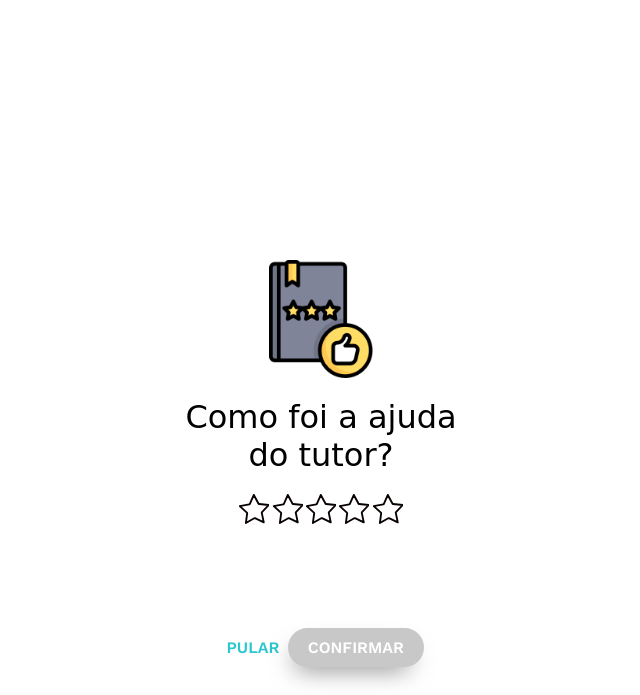
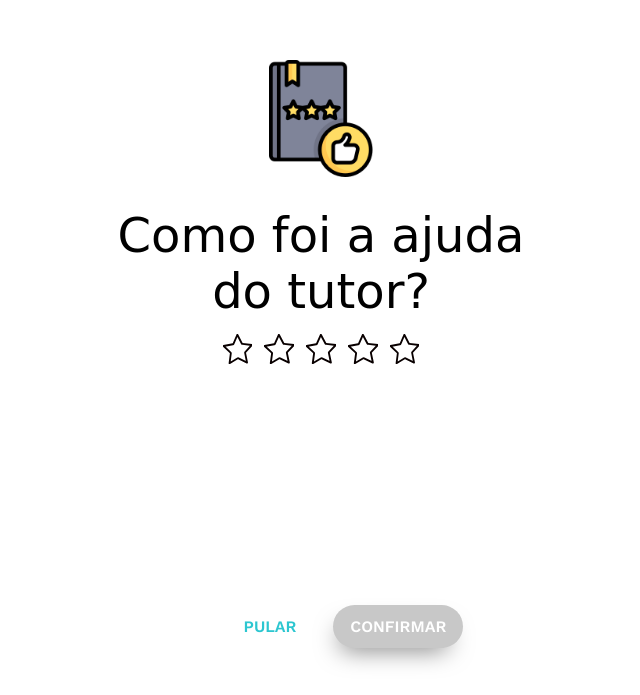
Before and after one commit to bbbertucci/TutorMundi, a plain HTML site: page index.html in a window 1280 px wide. Shown: the part 105-800 px from the top of the page, without its empty margins (319-959 px from the left). Drawn offline with nearby package versions, Linux system fonts and the light colour scheme; a web font is replaced by a local one.

Commit message:
Improvements and tweaks to layout

```diff
--- a/index.html
+++ b/index.html
@@ -23,10 +23,10 @@
                     <div id="star4" class="empty" onclick="fill_stars(this.id)"></div>
                     <div id="star5" class="empty" onclick="fill_stars(this.id)"></div>
                 </div>
-                <div class="row-buttons">
-                    <div class="pular">PULAR</div>
-                    <div id="confirmar" class="confirmar-empty">CONFIRMAR</div>
-                </div>
+            </div>
+            <div class="row-buttons">
+                <button class="pular">PULAR</button>
+                <button id="confirmar" class="confirmar-empty">CONFIRMAR</button>
             </div>
         </div>
     </body>
--- a/style.css
+++ b/style.css
@@ -6,18 +6,31 @@
     display: flex;
     justify-content: center;
     height: 100%;
+    position: relative;
 }
 
 .content {
     width: 100%;
-    display: flex;
-    flex-direction: column;
-    justify-content: end;
-    position: relative;
+    position: absolute;
+    top: 20%;
+    font-size: 200%;
+    font-family: 'Londrina Solid', cursive;
+    text-align: center;
+}
+
+.row-buttons {
+    position: absolute;
+    bottom: 5%;
+    width: 100%;
 }
 
 @media only screen and (min-width: 768px) {
     .content {
+        width: 33%;
+        font-size: 300%;
+    }
+
+    .row-buttons {
         width: 33%;
     }
 }
@@ -27,83 +40,81 @@
     justify-content: center;
 }
 
-div.row-book {
+.row-book {
     height: auto;
 }
 
-div.row-book img {
+.row-book img {
     width: 25%;
 }
 
-div.row-text {
-    font-family: 'Londrina Solid', cursive;
-    font-size: 200%;
-    text-align: center;
-    margin-top: 20px;
+.row-text {
+    margin-top: 30px;
 }
 
-div.row-stars {
-    width: 100%;
-    padding-top: 10px;
-    padding-left: 30%;
-    padding-right: 30%;
+.row-stars {
+    padding-top: 5px;
+    padding-left: 25%;
+    padding-right: 25%;
 }
 
-div.row-stars div {
+.row-stars div {
     background-size: cover;
     background-position: center;
     background-repeat: no-repeat;
     aspect-ratio: 1;
-    width: 25%;
-    min-width: 20px;
-    padding-left: 2%;
-    padding-right: 2%;
-    margin-left: 1%;
-    margin-right: 1%;
+    width: 15%;
+    max-width: 40px;
+    margin-left: 6px;
+    margin-right: 6px;
     margin-top: 10px;
+    cursor: pointer;
 }
 
-div.empty {
+.empty {
     background-image: url(images/estrela_vazia.svg);
 }
 
-div.filled {
+.filled {
     background: url(images/estrela_cheia.svg) center center no-repeat;
 }
 
-.row-buttons {
-    margin-top: 25%;
-    margin-bottom: 20px;
-    justify-content: right;
+.row-buttons button {
+    position: relative;
+    border: none;
+    font-size: 100%;
 }
 
-div.pular {
+.pular {
     color: #2CC6D0;
+    background-color: transparent;
     font-family: 'Work Sans', sans-serif;
-    margin-top: 10px;
-    margin-bottom: 10px;
-    margin-left: 2%;
-    margin-right: 2%;
+    width: 50px;
+    position: absolute;
+    left: 30%;
+    padding-top: 12px;
+    padding-bottom: 12px;
+    cursor: pointer;
 }
 
 [class*="confirmar-"] {
-    display: flex;
-    flex-direction: row;
     color: white;
     font-family: 'Work Sans', sans-serif;
-    padding-top: 10px;
-    padding-bottom: 10px;
-    padding-left: 20px;
-    padding-right: 20px;
     border-radius: 30px;
+    width: 130px;
+    padding-top: 12px;
+    padding-bottom: 12px;
+    position: absolute;
+    left: 40%;
 }
 
-div.confirmar-empty {
+.confirmar-empty {
     background-color: #C8C8C8;
     box-shadow: -4px 12px 25px -10px rgba(0, 0, 0, 0.5);
 }
 
-div.confirmar-filled {
+.confirmar-filled {
     background-color: #2CC6D0;
     box-shadow: -4px 12px 25px -10px #2EAFB9;
+    cursor: pointer;
 }
```
